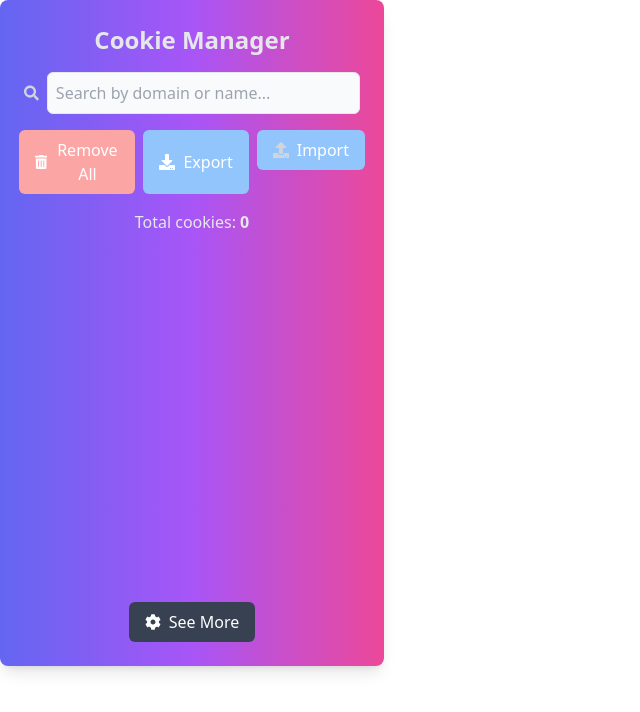
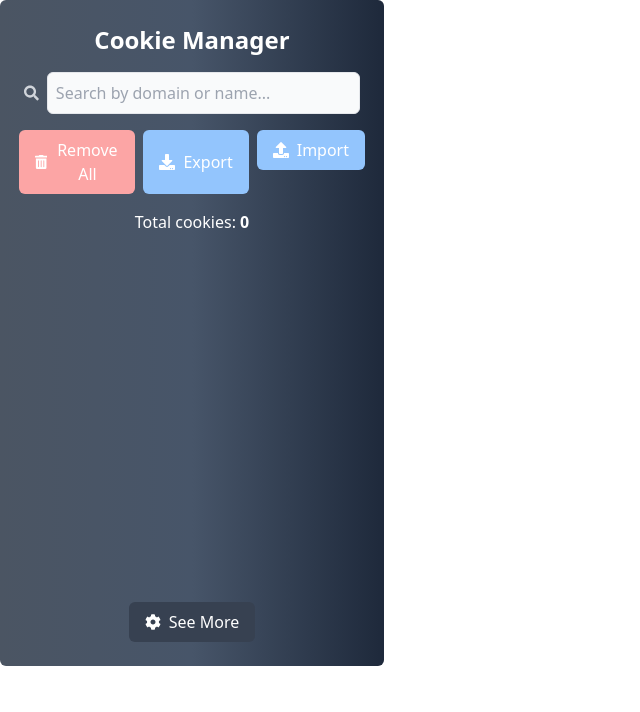
Before and after one commit to memorandumtk/cookie-manager-chrome-extension, a React (Create React App) app: page / in a window 1280 px wide. Shown: the top 712 px of the page, without its empty margins (0-640 px from the left). Built offline with nearby package versions, Linux system fonts and the light colour scheme.

Commit message:
feat: Made Background.jsx component to make maintaining easier.

```diff
--- a/src/components/Options.jsx
+++ b/src/components/Options.jsx
@@ -16,6 +16,7 @@ import CheckboxForOneCookie from "./parts/CheckboxForOneCookie";
 import {FaTrashAlt, FaUpload, FaDownload, FaCog, FaSearch} from 'react-icons/fa';
 import {FaRegTrashCan} from "react-icons/fa6";
 import RemoveCookie from "../utils/RemoveCookie";
+import Background from "./parts/Background";
 
 const Options = () => {
     const {cookies, filteredCookies, setFilteredCookies} = useCookies();
@@ -47,7 +48,6 @@ const Options = () => {
     const handleGroupingChange = (event) => {
         setGroupingCriteria(event.target.value);
     };
-
 
     const handleDateChange = (startDate, endDate) => {
         setDateRange({startDate, endDate});
@@ -108,7 +108,7 @@ const Options = () => {
     };
 
     const performSearch = (value, dateRange) => {
-        let filtered = cookies;
+        let filtered = filteredCookies;
         if (value) {
             filtered = cookies.filter(cookie =>
                 cookie.details.domain.includes(value) || cookie.details.name.includes(value)
@@ -183,12 +183,12 @@ const Options = () => {
     }
 
     return (
-        <>
-            <div className="p-12 font-sans bg-slate-700 text-gray-200 text-base">
+        <Background className={`p-12 font-sans text-gray-200 text-base`}>
+            <div className={selectedCookie ? "bg-opacity-50" : ""}>
                 <div className="flex flex-row items-center px-6 pb-4 gap-6">
                     <p className="text-slate-200 text-xl font-bold">Your total number of cookies: {' '}
                         <span className="text-2xl">{
-                            cookies.length !== filteredCookies.length ? filteredCookies.length : cookies.length
+                            cookies.length
                         }</span>
                     </p>
 
@@ -367,7 +367,7 @@ const Options = () => {
                     onDetailChange={handleDetailChange}
                 />
             )}
-        </>
+        </Background>
     )
 };
 export default Options;
--- a/src/components/Popup.jsx
+++ b/src/components/Popup.jsx
@@ -11,6 +11,7 @@ import RemoveSelectedCookies from "../utils/RemoveSelectedCookies";
 import FileInput from "./parts/FileInput";
 import {FaTrashAlt, FaUpload, FaDownload, FaCog, FaSearch} from 'react-icons/fa';
 import CookieChart from './parts/CookieChart';
+import Background from "./parts/Background";
 
 const Popup = () => {
     const {cookies, filteredCookies, setFilteredCookies} = useCookies();
@@ -118,8 +119,8 @@ const Popup = () => {
     };
 
     return (
-        <div
-            className="w-96 p-6 bg-gradient-to-r from-indigo-500 via-purple-500 to-pink-500 text-gray-200 rounded-lg shadow-lg font-sans">
+        <Background
+            className="w-96 text-gray-200 font-sans text-white">
 
             <h1 className="text-2xl font-bold mb-4 text-center">Cookie Manager</h1>
 
@@ -156,7 +157,7 @@ const Popup = () => {
                     className="font-bold">{filteredCookies.length}</span>
                 </p>
 
-                <CookieChart data={chartData} />
+                <CookieChart data={chartData}/>
 
                 <button onClick={openOptionsPage}
                         className="flex items-center gap-2 bg-gray-700 text-white py-2 px-4 rounded-md hover:bg-gray-800 transition mx-auto">
@@ -165,7 +166,7 @@ const Popup = () => {
                 </button>
 
             </div>
-        </div>
+        </Background>
     );
 };
 
--- /dev/null
+++ b/src/components/parts/Background.jsx
@@ -0,0 +1,12 @@
+// src/components/Background.jsx
+import React from 'react';
+
+const Background = ({children, className}) => {
+    return (
+        <div className={`bg-gradient-to-r from-gray-600 via-slate-600 to-slate-800 p-6 rounded-md ${className}`}>
+            {children}
+        </div>
+    );
+};
+
+export default Background;
--- a/src/components/parts/CookieDetailModal.jsx
+++ b/src/components/parts/CookieDetailModal.jsx
@@ -1,5 +1,6 @@
 import React from 'react';
 import CookieDetail from "./CookieDetail";
+import Background from "./Background";
 
 /**
  * Component for a single cookie detail.
@@ -16,14 +17,15 @@ const CookieDetailModal = ({cookie, onClose, onDetailChange}) => {
     const arrayOfDetails = Object.entries(cookie.details);
 
     return (
-        <div className="fixed inset-0 bg-gray-900 bg-opacity-75 flex flex-col items-center justify-center p-16 z-50">
-            <div className="bg-slate-700 text-gray-200 p-8 rounded-lg shadow-lg overflow-auto">
+        <div className="fixed inset-0 flex flex-col items-center justify-center p-16 z-50">
+            <Background className="text-gray-200 rounded-lg shadow-lg overflow-auto">
                 <div className="flex flex-row justify-center gap-8 items-center border-b">
                     <h2 className="text-base font-bold">Details of{'  '}<span
                         className="text-2xl">{cookie.details.name}</span>{'  '}of {'  '}<span
                         className="text-2xl">{cookie.details.domain}</span></h2>
-                    <span className="text-xl font-bold cursor-pointer hover:font-extrabold focus:font-extrabold transition"
-                          onClick={onClose}>&times;</span>
+                    <span
+                        className="text-xl font-bold cursor-pointer hover:font-extrabold focus:font-extrabold transition"
+                        onClick={onClose}>&times;</span>
                 </div>
 
                 <div>
@@ -41,9 +43,10 @@ const CookieDetailModal = ({cookie, onClose, onDetailChange}) => {
                     </ul>
                 </div>
 
-            </div>
+            </Background>
         </div>
-    );
+    )
+        ;
 };
 
 export default CookieDetailModal;
--- a/src/components/parts/FileInput.jsx
+++ b/src/components/parts/FileInput.jsx
@@ -26,7 +26,7 @@ const FileInput = ({id, onFileChange, fileName}) => {
                     htmlFor={id}
                     className="cursor-pointer flex flex-row bg-blue-300 text-white py-2 px-4 rounded-md hover:bg-blue-400 items-center justify-center gap-2 transition"
                 >
-                    <FaUpload className="text-gray-300"/>
+                    <FaUpload/>
                     Import
                 </label>
                 {fileName && (
--- a/src/css/options.css
+++ b/src/css/options.css
@@ -1,3 +1,7 @@
 /* src/css/options.css */
 
 @import "react-datepicker/dist/react-datepicker.css";
+
+.bg-opacity-50 {
+    opacity: 0.5;
+}
```
